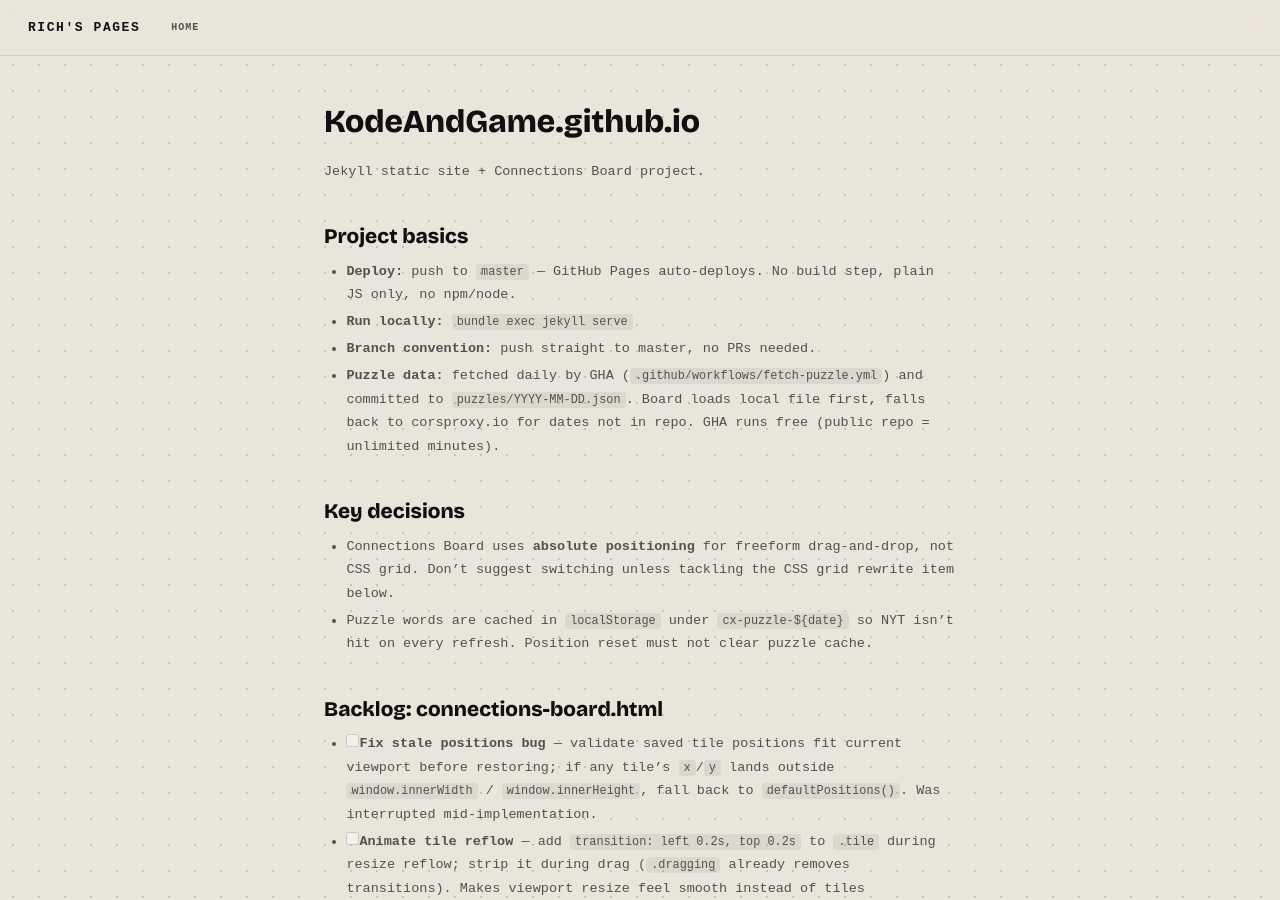
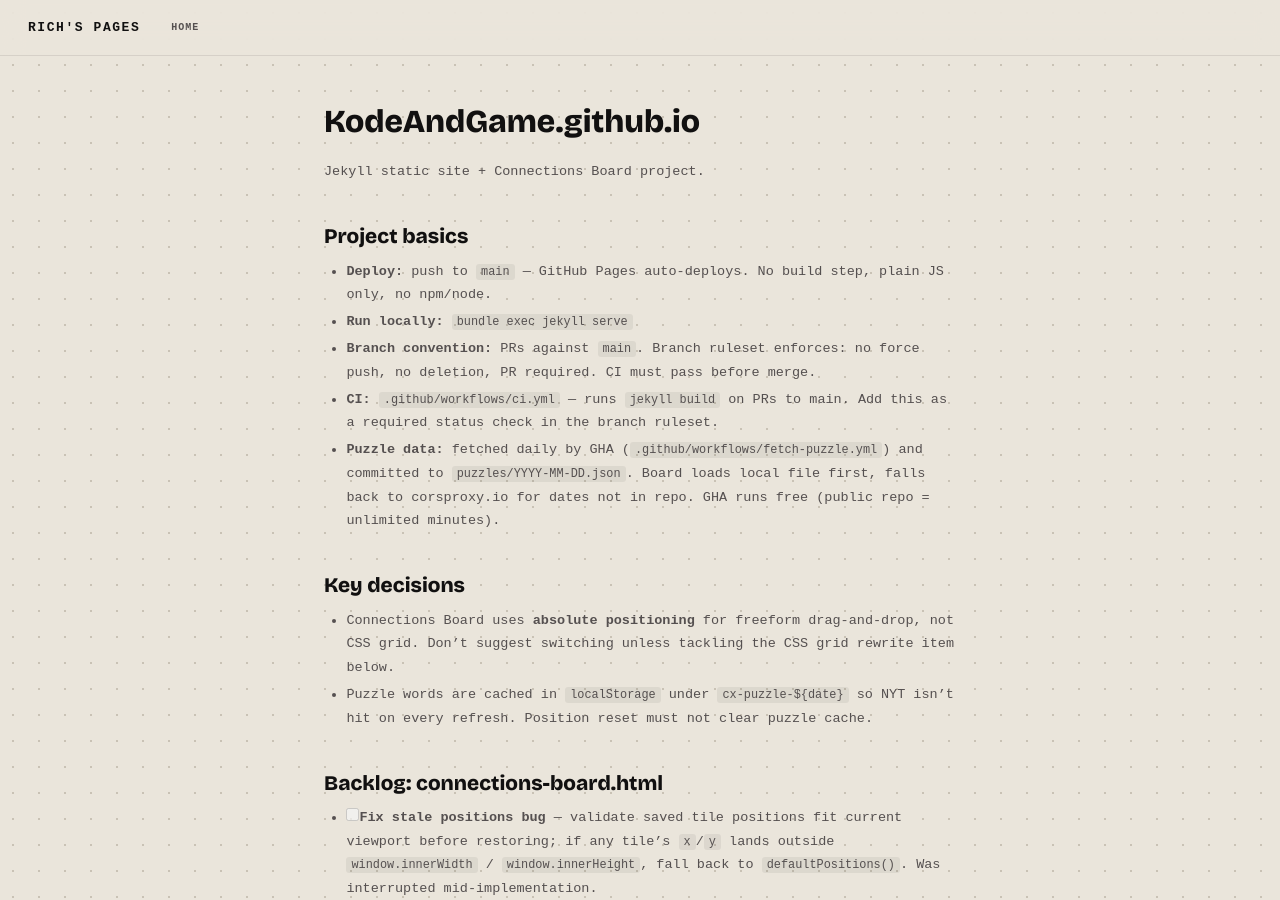
Before and after one commit to KodeAndGame/KodeAndGame.github.io, a Jekyll site: the page built from CLAUDE.md, in a window 1280 px wide and 900 px high. Built offline with Jekyll 4.4.1, drawn with Linux system fonts in a browser that asks for light colours; some web fonts are replaced; our own code applies the rules of GitHub Pages for plain Markdown files.

Commit message:
update branch policy and add ci workflow

```diff
--- a/CLAUDE.md
+++ b/CLAUDE.md
@@ -4,9 +4,10 @@
 
 ## Project basics
 
-- **Deploy:** push to `master` — GitHub Pages auto-deploys. No build step, plain JS only, no npm/node.
+- **Deploy:** push to `main` — GitHub Pages auto-deploys. No build step, plain JS only, no npm/node.
 - **Run locally:** `bundle exec jekyll serve`
-- **Branch convention:** push straight to master, no PRs needed.
+- **Branch convention:** PRs against `main`. Branch ruleset enforces: no force push, no deletion, PR required. CI must pass before merge.
+- **CI:** `.github/workflows/ci.yml` — runs `jekyll build` on PRs to main. Add this as a required status check in the branch ruleset.
 - **Puzzle data:** fetched daily by GHA (`.github/workflows/fetch-puzzle.yml`) and committed to `puzzles/YYYY-MM-DD.json`. Board loads local file first, falls back to corsproxy.io for dates not in repo. GHA runs free (public repo = unlimited minutes).
 
 ## Key decisions
```
Also changed, not shown: .github/workflows/ci.yml (added).
